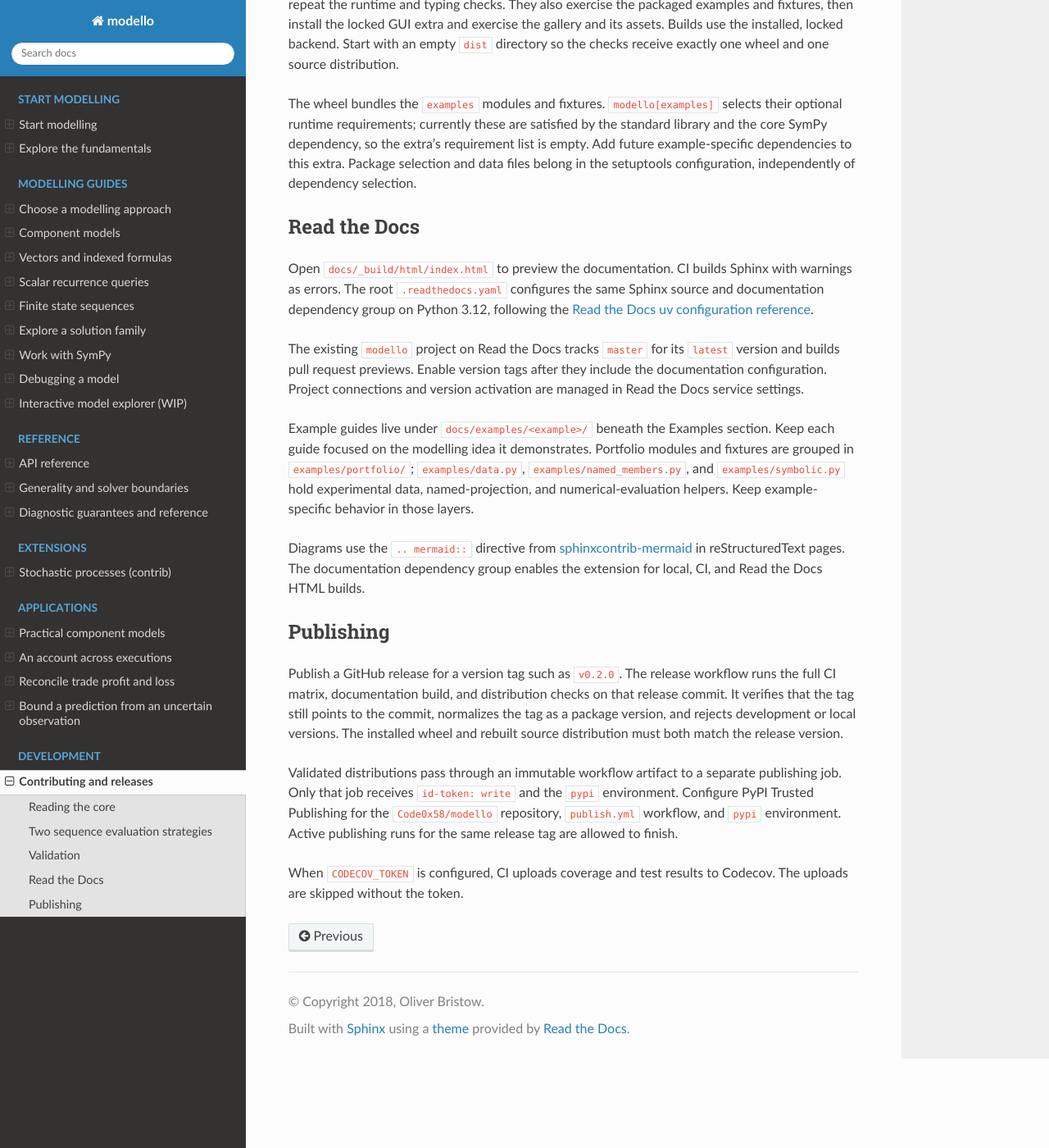
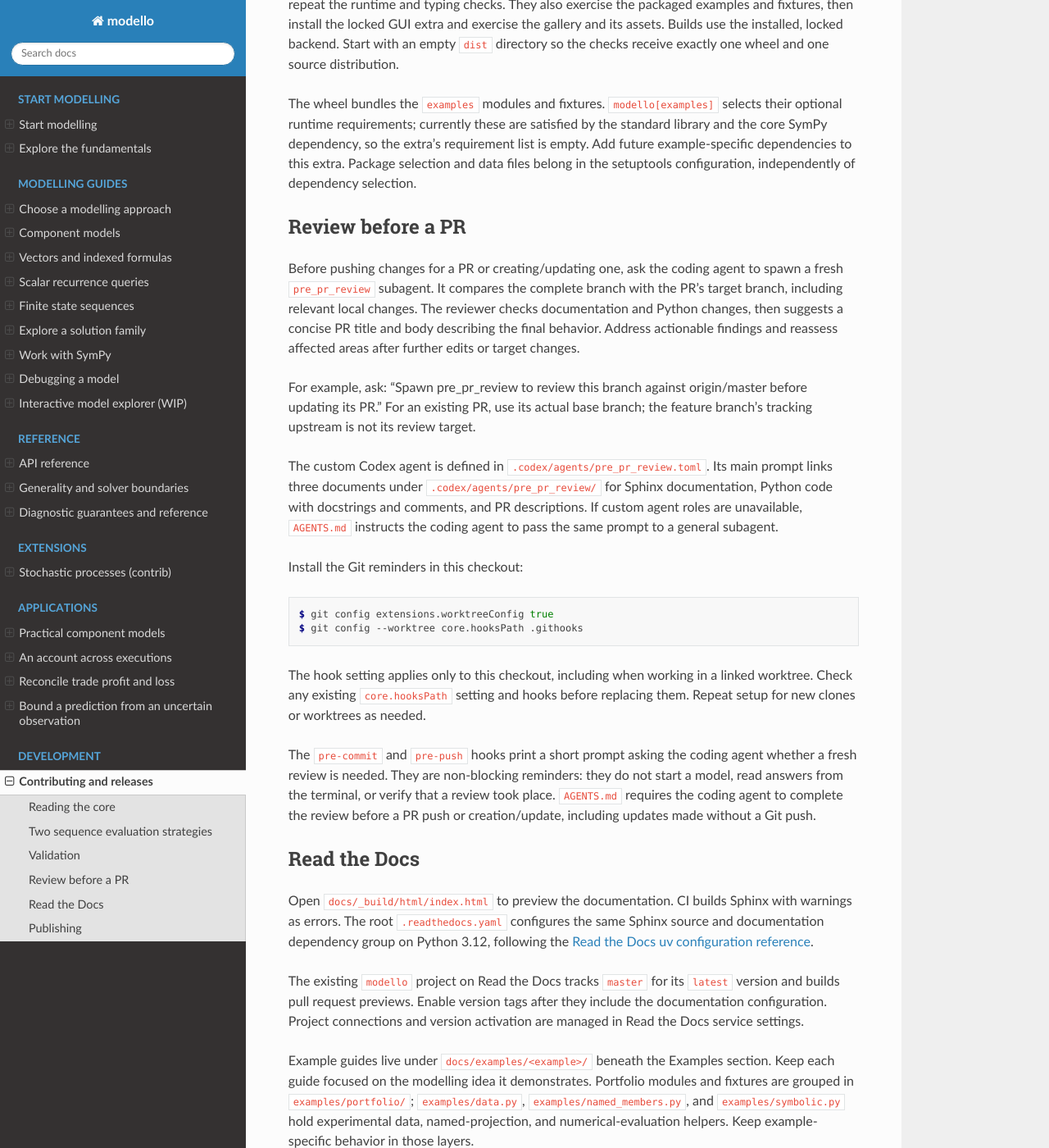
Before and after one commit to Code0x58/modello, a Sphinx documentation site: the page built from docs/contributing.rst, in a window 1280 px wide and 1400 px high, scrolled down 4316 px. Shown: the whole window at 82% size. Built offline with Sphinx 7.4.7 and the Read the Docs theme 3.1.0, drawn with Linux system fonts in a browser that asks for light colours.

Commit message:
Add native pre-PR review subagent and Git reminders

```diff
--- a/docs/contributing.rst
+++ b/docs/contributing.rst
@@ -221,6 +221,43 @@ list is empty. Add future example-specific dependencies to this extra. Package
 selection and data files belong in the setuptools configuration, independently
 of dependency selection.
 
+Review before a PR
+------------------
+
+Before pushing changes for a PR or creating/updating one, ask the coding agent
+to spawn a fresh ``pre_pr_review`` subagent. It compares the complete branch
+with the PR's target branch, including relevant local changes. The reviewer
+checks documentation and Python changes, then suggests a concise PR title and
+body describing the final behavior. Address actionable findings and reassess
+affected areas after further edits or target changes.
+
+For example, ask: "Spawn pre_pr_review to review this branch against
+origin/master before updating its PR." For an existing PR, use its actual base
+branch; the feature branch's tracking upstream is not its review target.
+
+The custom Codex agent is defined in ``.codex/agents/pre_pr_review.toml``. Its
+main prompt links three documents under ``.codex/agents/pre_pr_review/`` for
+Sphinx documentation, Python code with docstrings and comments, and PR
+descriptions. If custom agent roles are unavailable, ``AGENTS.md`` instructs the
+coding agent to pass the same prompt to a general subagent.
+
+Install the Git reminders in this checkout:
+
+.. code-block:: console
+
+   $ git config extensions.worktreeConfig true
+   $ git config --worktree core.hooksPath .githooks
+
+The hook setting applies only to this checkout, including when working in a
+linked worktree. Check any existing ``core.hooksPath`` setting and hooks before
+replacing them. Repeat setup for new clones or worktrees as needed.
+
+The ``pre-commit`` and ``pre-push`` hooks print a short prompt asking the coding
+agent whether a fresh review is needed. They are non-blocking reminders: they
+do not start a model, read answers from the terminal, or verify that a review
+took place. ``AGENTS.md`` requires the coding agent to complete the review
+before a PR push or creation/update, including updates made without a Git push.
+
 Read the Docs
 -------------
 
```
Also changed, not shown: AGENTS.md (+22 -0 lines), .codex/agents/pre_pr_review/pr-body.md (added), .codex/agents/pre_pr_review/python.md (added), .codex/agents/pre_pr_review/sphinx.md (added), 3 other files.
